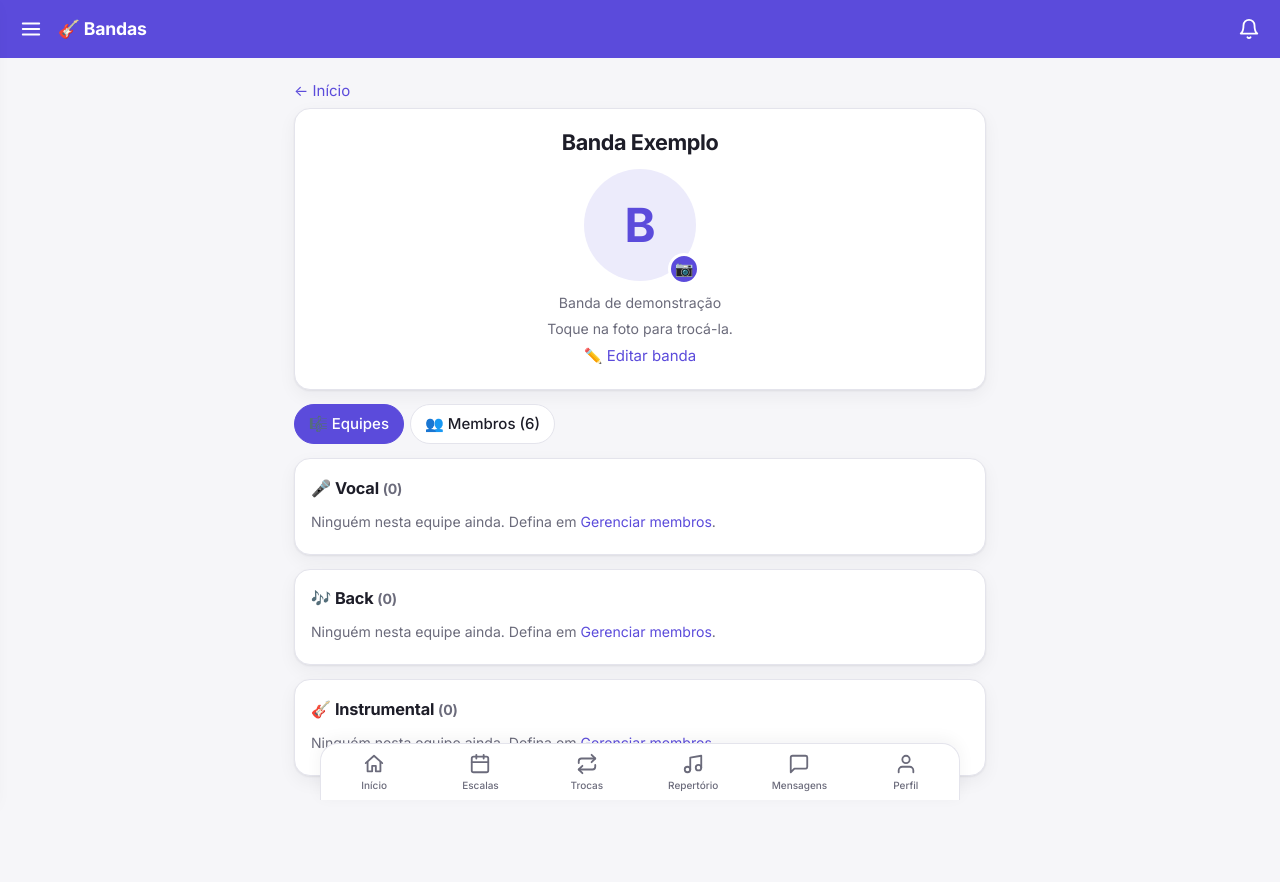
After one commit to WelissonCunha/appdebandas, a Django app: page /banda/1/ in a window 1280 px wide. The commit adds this page. Run offline with Django 5.2, Linux system fonts and the light colour scheme; a user stored in the database is signed in; data comes from the database, SQL or seed files in the repository; both versions use the stored data as it was after the commit.

Commit message:
atualizacao da tela inicial nas bandas pertecentes, usuario consegue ver a banda de uma forma com mais informacoes

```diff
--- a/core/forms.py
+++ b/core/forms.py
@@ -61,7 +61,7 @@ class MusicaForm(forms.ModelForm):
 class MembroForm(forms.ModelForm):
     class Meta:
         model = Membro
-        fields = ["papel", "instrumentos"]
+        fields = ["papel", "instrumentos", "vocal", "back", "instrumental"]
 
 
 class MembroNovoForm(forms.Form):
@@ -74,6 +74,9 @@ class MembroNovoForm(forms.Form):
                             help_text="Senha provisória, só para login novo. Peça para a pessoa trocar em 🔑 Senha.")
     papel = forms.ChoiceField(choices=Membro.PAPEIS)
     instrumentos = forms.CharField(max_length=200, required=False, help_text="Ex.: Violão, Vocal")
+    vocal = forms.BooleanField(required=False, label="Equipe: Vocal")
+    back = forms.BooleanField(required=False, label="Equipe: Back")
+    instrumental = forms.BooleanField(required=False, label="Equipe: Instrumental")
 
     def __init__(self, *a, user=None, **k):
         super().__init__(*a, **k)
--- a/core/models.py
+++ b/core/models.py
@@ -7,6 +7,7 @@ TONS = [(t, t) for t in ["C","C#","D","Eb","E","F","F#","G","Ab","A","Bb","B"]]
 class Banda(models.Model):
     nome = models.CharField(max_length=100)
     descricao = models.TextField(blank=True)
+    foto_em = models.DateTimeField(null=True, blank=True)
 
     def __str__(self):
         return self.nome
@@ -18,6 +19,9 @@ class Membro(models.Model):
     banda = models.ForeignKey(Banda, on_delete=models.CASCADE, related_name="membros")
     papel = models.CharField(max_length=10, choices=PAPEIS, default="membro")
     instrumentos = models.CharField(max_length=200, blank=True, help_text="Ex.: Violão, Baixo, Vocal")
+    vocal = models.BooleanField("Equipe: Vocal", default=False)
+    back = models.BooleanField("Equipe: Back", default=False)
+    instrumental = models.BooleanField("Equipe: Instrumental", default=False)
 
     class Meta:
         unique_together = ("user", "banda")
@@ -166,3 +170,8 @@ class Mensagem(models.Model):
 
     class Meta:
         ordering = ["criado"]
+
+
+class BandaFoto(models.Model):
+    banda = models.OneToOneField(Banda, on_delete=models.CASCADE, related_name="foto")
+    dados = models.BinaryField()
--- /dev/null
+++ b/core/templates/banda_detalhe.html
@@ -0,0 +1,49 @@
+{% extends "base.html" %}{% load menu %}{% block content %}
+<style>.ph{text-align:center}.ph label{position:relative;display:inline-block}.ph label.edit{cursor:pointer}
+.cam{position:absolute;right:-4px;bottom:-4px;background:var(--pri);color:#fff;border-radius:50%;width:32px;height:32px;display:grid;place-items:center;font-size:15px;border:3px solid var(--card)}
+.ph h1{margin:.1em 0 .5em}.ph .inl{display:inline;margin:0}</style>
+<p><a href="{% url 'home' %}">← Início</a></p>
+<div class="card ph"><h1>{{ banda.nome }}</h1>
+<label {% if lider %}for="foto-input" class="edit"{% endif %}>{% avatar_banda banda.pk banda.nome banda.foto_em 112 %}{% if lider %}<span class="cam">📷</span>{% endif %}</label>
+{% if lider %}<input type="file" id="foto-input" accept="image/*" hidden>{% endif %}
+{% if banda.descricao %}<p class="mut" style="margin-top:12px">{{ banda.descricao }}</p>{% endif %}
+{% if lider %}<p class="mut" id="foto-st">Toque na foto para trocá-la.</p>
+<p><a href="{% url 'banda_editar' banda.pk %}">✏️ Editar banda</a>
+{% if banda.foto_em %} · <form method="post" action="{% url 'banda_foto_enviar' banda.pk %}" class="inl">{% csrf_token %}<input type="hidden" name="remover" value="1"><button class="sec" style="min-height:0;padding:3px 10px;font-size:.8rem">Remover foto</button></form>{% endif %}</p>{% endif %}</div>
+
+<div class="seg"><a class="{% if aba == 'equipes' %}on{% endif %}" href="?aba=equipes">🎼 Equipes</a>
+<a class="{% if aba == 'membros' %}on{% endif %}" href="?aba=membros">👥 Membros ({{ membros|length }})</a></div>
+
+{% if aba == 'equipes' %}
+{% for titulo, lista in grupos %}<div class="card"><h2>{{ titulo }} <span class="mut">({{ lista|length }})</span></h2>
+{% for m in lista %}<div class="linha"><div class="quem">{% avatar m.user_id m.user.get_full_name|default:m.user.username m.user.perfil.foto_em 40 %}
+<div><b>{{ m.user.get_full_name|default:m.user.username }}</b><div class="mut">{{ m.instrumentos|default:"—" }}</div></div></div></div>
+{% empty %}<p class="mut">Ninguém nesta equipe ainda.{% if lider %} Defina em <a href="{% url 'membros' %}">Gerenciar membros</a>.{% endif %}</p>{% endfor %}</div>{% endfor %}
+{% else %}
+<div class="card"><h2>👥 Membros</h2>
+{% for m in membros %}<div class="linha"><div class="quem">{% avatar m.user_id m.user.get_full_name|default:m.user.username m.user.perfil.foto_em 44 %}
+<div><b>{{ m.user.get_full_name|default:m.user.username }}</b> <span class="tag {% if m.papel == 'lider' %}confirmado{% endif %}">{{ m.get_papel_display }}</span>
+<div class="mut">{{ m.instrumentos|default:"—" }}{% if m.user.perfil.nascimento %} · 🎂 {{ m.user.perfil.nascimento|date:"d/m" }}{% endif %}</div></div></div></div>{% endfor %}</div>
+{% endif %}
+{% if lider %}<script>
+const inp = document.getElementById("foto-input"), st = document.getElementById("foto-st");
+inp.addEventListener("change", () => {
+  const f = inp.files[0]; if (!f) return;
+  const img = new Image(), url = URL.createObjectURL(f);
+  st.textContent = "Enviando...";
+  img.onload = () => {
+    const s = Math.min(img.width, img.height), c = document.createElement("canvas");
+    c.width = c.height = 256;
+    c.getContext("2d").drawImage(img, (img.width - s) / 2, (img.height - s) / 2, s, s, 0, 0, 256, 256);
+    URL.revokeObjectURL(url);
+    c.toBlob(async b => {
+      const fd = new FormData(); fd.append("foto", b, "foto.jpg");
+      const r = await fetch("{% url 'banda_foto_enviar' banda.pk %}", {method: "POST", headers: {"X-CSRFToken": document.querySelector("[name=csrfmiddlewaretoken]").value}, body: fd});
+      if (r.ok) location.reload(); else st.textContent = "Não foi possível enviar a foto.";
+    }, "image/jpeg", 0.85);
+  };
+  img.onerror = () => { st.textContent = "Arquivo de imagem inválido."; };
+  img.src = url;
+});
+</script>{% endif %}
+{% endblock %}
--- a/core/templates/home.html
+++ b/core/templates/home.html
@@ -5,8 +5,8 @@
 {% if pode_criar_banda and not eh_lider %}<div class="card"><h2>Você ainda não tem banda</h2><p><a href="{% url 'banda_nova' %}"><button>+ Criar minha banda</button></a></p></div>{% endif %}
 
 <div class="card"><h2>🎸 Meus ministérios</h2>
-{% for mm in meus_membros %}<a class="linha" href="{% url 'equipe' %}?banda={{ mm.banda_id }}"><div><b>{{ mm.banda.nome }}</b>
-<div class="mut">{{ mm.get_papel_display }}{% if mm.instrumentos %} · {{ mm.instrumentos }}{% endif %} · {{ mm.n }} membro(s)</div></div><span class="mut">›</span></a>
+{% for mm in meus_membros %}<a class="linha" href="{% url 'banda_detalhe' mm.banda_id %}"><div class="quem">{% avatar_banda mm.banda_id mm.banda.nome mm.banda.foto_em 44 %}<div><b>{{ mm.banda.nome }}</b>
+<div class="mut">{{ mm.get_papel_display }}{% if mm.instrumentos %} · {{ mm.instrumentos }}{% endif %} · {{ mm.n }} membro(s)</div></div></div><span class="mut">›</span></a>
 {% empty %}<p class="mut">Você ainda não participa de nenhum ministério.</p>{% endfor %}</div>
 
 <div class="card"><h2>📢 Avisos</h2>
--- a/core/templates/membros.html
+++ b/core/templates/membros.html
@@ -6,6 +6,6 @@
 <p class="mut">{{ b.descricao }}</p>
 {% for m in b.membros.all %}<p><input type="checkbox" name="ids" value="{{ m.pk }}" form="form-lote" {% if m.user_id == user.pk %}disabled title="Você não pode remover a si mesmo"{% endif %}> <b>{{ m.user.get_full_name|default:m.user.username }}</b>
 <span class="tag {% if m.papel == 'lider' %}confirmado{% endif %}">{{ m.get_papel_display }}</span><br>
-<span class="mut">@{{ m.user.username }} · {{ m.instrumentos|default:"sem instrumentos" }}</span>
+<span class="mut">@{{ m.user.username }} · {{ m.instrumentos|default:"sem instrumentos" }}{% if m.vocal %} · 🎤{% endif %}{% if m.back %} · 🎶{% endif %}{% if m.instrumental %} · 🎸{% endif %}</span>
 · <a href="{% url 'membro_editar' m.pk %}">✏️ Editar</a></p>{% endfor %}</div>{% endfor %}
 {% endblock %}
--- a/core/templatetags/menu.py
+++ b/core/templatetags/menu.py
@@ -21,3 +21,14 @@ def avatar(user_id, nome, foto_em=None, tamanho=40):
     ini = (str(nome or "?").strip()[:1] or "?").upper()
     return format_html('<span class="av ini" style="width:{0}px;height:{0}px;font-size:{1}px">{2}</span>',
                        tamanho, int(int(tamanho) * 0.42), ini)
+
+
+@register.simple_tag
+def avatar_banda(banda_id, nome, foto_em=None, tamanho=44):
+    """Foto da banda (ou a inicial do nome) em círculo."""
+    if foto_em:
+        return format_html('<img class="av" src="{}?v={}" width="{}" height="{}" alt="">',
+                           reverse("banda_foto", args=[banda_id]), int(foto_em.timestamp()), tamanho, tamanho)
+    ini = (str(nome or "?").strip()[:1] or "?").upper()
+    return format_html('<span class="av ini" style="width:{0}px;height:{0}px;font-size:{1}px">{2}</span>',
+                       tamanho, int(int(tamanho) * 0.42), ini)
--- a/core/urls.py
+++ b/core/urls.py
@@ -56,6 +56,9 @@ urlpatterns = [
     path("membros/<int:pk>/editar/", v.membro_editar, name="membro_editar"),
     path("membros/<int:pk>/excluir/", v.membro_excluir, name="membro_excluir"),
     path("bandas/", v.bandas_lista, name="bandas"),
+    path("banda/<int:pk>/", v.banda_detalhe, name="banda_detalhe"),
+    path("banda/<int:pk>/foto/", v.banda_foto, name="banda_foto"),
+    path("banda/<int:pk>/foto/enviar/", v.banda_foto_enviar, name="banda_foto_enviar"),
     path("banda/nova/", v.banda_form, name="banda_nova"),
     path("banda/<int:pk>/editar/", v.banda_form, name="banda_editar"),
     path("banda/<int:pk>/excluir/", v.banda_excluir, name="banda_excluir"),
--- a/core/views.py
+++ b/core/views.py
@@ -262,7 +262,8 @@ def membro_novo(request):
                 u = User.objects.create_user(d["username"], email=d["email"], first_name=d["nome"], password=d["senha"])
                 Perfil.objects.update_or_create(user=u, defaults={"trocar_senha": True})
             _, criado = Membro.objects.get_or_create(
-                user=u, banda=d["banda"], defaults=dict(papel=d["papel"], instrumentos=d["instrumentos"]))
+                user=u, banda=d["banda"], defaults=dict(papel=d["papel"], instrumentos=d["instrumentos"], vocal=d["vocal"], back=d["back"],
+                              instrumental=d["instrumental"]))
             if criado:
                 messages.success(request, "Membro adicionado!")
                 return redirect("membros")
@@ -892,3 +893,44 @@ def mensagem_excluir(request, pk):
     if msg.autor_id == request.user.id or msg.banda.membros.filter(user=request.user, papel="lider").exists():
         msg.delete()
     return redirect(reverse("mensagens") + f"?banda={msg.banda_id}")
+
+
+# ---------- página da banda ----------
+
+@login_required
+def banda_detalhe(request, pk):
+    banda = get_object_or_404(Banda, pk=pk, membros__user=request.user)
+    aba = "membros" if request.GET.get("aba") == "membros" else "equipes"
+    membros = list(banda.membros.select_related("user__perfil").order_by("papel", "user__first_name", "user__username"))
+    grupos = [("🎤 Vocal", [m for m in membros if m.vocal]), ("🎶 Back", [m for m in membros if m.back]),
+              ("🎸 Instrumental", [m for m in membros if m.instrumental])]
+    lider = any(m.user_id == request.user.id and m.papel == "lider" for m in membros)
+    return render(request, "banda_detalhe.html", dict(banda=banda, aba=aba, membros=membros, grupos=grupos, lider=lider))
+
+
+@login_required
+def banda_foto(request, pk):
+    if not Membro.objects.filter(banda_id=pk, user=request.user).exists():
+        raise Http404
+    f = get_object_or_404(BandaFoto, banda_id=pk)
+    resp = HttpResponse(bytes(f.dados), content_type="image/jpeg")
+    resp["Cache-Control"] = "private, max-age=86400"
+    return resp
+
+
+@login_required
+@require_POST
+def banda_foto_enviar(request, pk):
+    banda = _banda_lider(request, pk)
+    if request.POST.get("remover"):
+        BandaFoto.objects.filter(banda=banda).delete()
+        Banda.objects.filter(pk=banda.pk).update(foto_em=None)
+        messages.success(request, "Foto removida.")
+        return redirect("banda_detalhe", pk=banda.pk)
+    arq = request.FILES.get("foto")
+    dados = arq.read() if arq else b""
+    if not dados or len(dados) > 300_000 or dados[:3] != b"\xff\xd8\xff":
+        return JsonResponse({"ok": False}, status=400)
+    BandaFoto.objects.update_or_create(banda=banda, defaults=dict(dados=dados))
+    Banda.objects.filter(pk=banda.pk).update(foto_em=timezone.now())
+    return JsonResponse({"ok": True})
```
Also changed, not shown: core/migrations/0007_banda_foto_em_membro_back_membro_instrumental_and_more.py (added), db.sqlite3.
